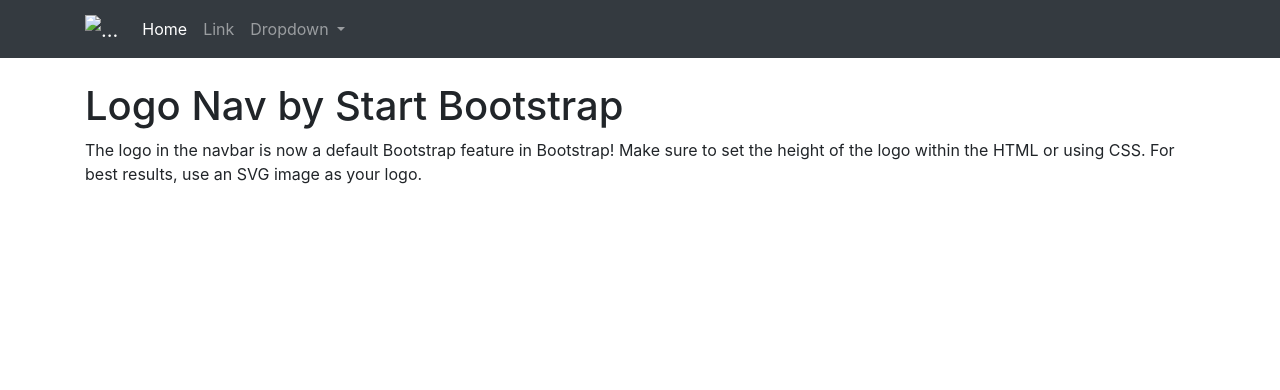
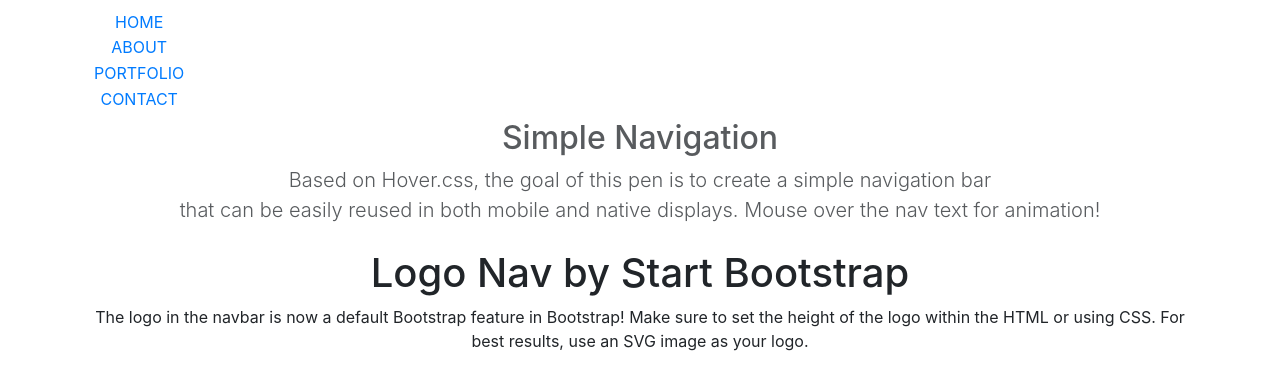
Before and after one commit to HarshaNyshadham/TPL, a Flask app: page / in a window 1280 px wide. Shown: the top 390 px of the page. Run offline with Flask 2, Linux system fonts and the light colour scheme; some libraries are stand-ins or nearby versions.

Commit message:
created css

```diff
--- /dev/null
+++ b/static/css/template.css
@@ -0,0 +1,111 @@
+
+.hoverable{
+  display:inline-block;
+  backface-visibility: hidden;
+  vertical-align: middle;
+  position:relative;
+  box-shadow: 0 0 1px rgba(0,0,0,0);
+  tranform: translateZ(0);
+  transition-duration: .3s;
+  transition-property:transform;
+}
+
+.hoverable:before{
+  position:absolute;
+  pointer-events: none;
+  z-index:-1;
+  content: '';
+  top: 100%;
+  left: 5%;
+  height:10px;
+  width:90%;
+  opacity:0;
+  background: -webkit-radial-gradient(center, ellipse, rgba(255, 255, 255, 0.35) 0%, rgba(255, 255, 255, 0) 80%);
+  background: radial-gradient(ellipse at center, rgba(255, 255, 255, 0.35) 0%, rgba(255, 255, 255, 0) 80%);
+  /* W3C */
+  transition-duration: 0.3s;
+  transition-property: transform, opacity;
+}
+
+.hoverable:hover, .hoverable:active, .hoverable:focus{
+  transform: translateY(-5px);
+}
+.hoverable:hover:before, .hoverable:active:before, .hoverable:focus:before{
+  opacity: 1;
+  transform: translateY(-5px);
+}
+
+
+
+@keyframes bounce-animation {
+  16.65% {
+    -webkit-transform: translateY(8px);
+    transform: translateY(8px);
+  }
+
+  33.3% {
+    -webkit-transform: translateY(-6px);
+    transform: translateY(-6px);
+  }
+
+  49.95% {
+    -webkit-transform: translateY(4px);
+    transform: translateY(4px);
+  }
+
+  66.6% {
+    -webkit-transform: translateY(-2px);
+    transform: translateY(-2px);
+  }
+
+  83.25% {
+    -webkit-transform: translateY(1px);
+    transform: translateY(1px);
+  }
+
+  100% {
+    -webkit-transform: translateY(0);
+    transform: translateY(0);
+  }
+}
+
+.bounce {
+  animation-name: bounce-animation;
+  animation-duration: 2s;
+}
+
+
+
+/*everything below here is just setting up the page, so dont worry about it */
+
+
+@media (min-width: 768px) {
+  .navbar{
+    text-align: center !important;
+    float: none;
+    display: inline-block;
+  }
+}
+
+body {
+  background-color: rgba(0,0,0,1);
+  font-weight:600;
+  text-align:center !important;
+  color: white;
+}
+
+nav {
+  background: none !important;
+  text-transform:uppercase;
+  li {
+    margin-left: 3em;
+    margin-right: 3em;
+    a{
+      transition: .5s color ease-in-out;
+    }
+  }
+}
+
+.page-title {
+  opacity: .75 !important;
+}
--- a/templates/index.html
+++ b/templates/index.html
@@ -5,47 +5,36 @@
   <meta charset="utf-8">
   <meta name="viewport" content="width=device-width, initial-scale=1, shrink-to-fit=no">
 
+  <link rel="stylesheet" href="/static/css/template.css?v=1.1">
     <!-- Bootstrap CSS -->
-
   <link rel="stylesheet" href="https://stackpath.bootstrapcdn.com/bootstrap/4.3.1/css/bootstrap.min.css" integrity="sha384-ggOyR0iXCbMQv3Xipma34MD+dH/1fQ784/j6cY/iJTQUOhcWr7x9JvoRxT2MZw1T" crossorigin="anonymous">
 
 </head>
 <body>
 
 <!-- Navigation -->
-<nav class="navbar navbar-expand-lg navbar-dark bg-dark static-top">
-  <div class="container">
-    <a class="navbar-brand" href="#">
-      <img src="https://placeholder.pics/svg/150x50/888888/EEE/Logo" alt="..." height="36">
-    </a>
-    <button class="navbar-toggler" type="button" data-bs-toggle="collapse" data-bs-target="#navbarSupportedContent" aria-controls="navbarSupportedContent" aria-expanded="false" aria-label="Toggle navigation">
-      <span class="navbar-toggler-icon"></span>
-    </button>
-    <div class="collapse navbar-collapse" id="navbarSupportedContent">
-      <ul class="navbar-nav ms-auto">
-        <li class="nav-item">
-          <a class="nav-link active" aria-current="page" href="#">Home</a>
-        </li>
-        <li class="nav-item">
-          <a class="nav-link" href="#">Link</a>
-        </li>
-        <li class="nav-item dropdown">
-          <a class="nav-link dropdown-toggle" href="#" id="navbarDropdown" role="button" data-bs-toggle="dropdown" aria-expanded="false">
-            Dropdown
-          </a>
-          <ul class="dropdown-menu dropdown-menu-end" aria-labelledby="navbarDropdown">
-            <li><a class="dropdown-item" href="#">Action</a></li>
-            <li><a class="dropdown-item" href="#">Another action</a></li>
-            <li>
-              <hr class="dropdown-divider">
-            </li>
-            <li><a class="dropdown-item" href="#">Something else here</a></li>
-          </ul>
-        </li>
+<div class="container-fluid">
+  <nav class="navbar navbar-inverse">
+    <div class="container-fluid">
+      <ul class="nav navbar-nav">
+        <li><a id="len1" class="hoverable" href="#">Home</a></li>
+        <li><a id="len2" class="hoverable" href="#">About</a></li>
+        <li><a id="len3" class="hoverable" href="#">Portfolio</a></li>
+        <li><a id="len4" class="hoverable" href="#">Contact</a></li>
       </ul>
     </div>
+  </nav>
+  <div id="what-the-hell-is-this">
+    <div class="page-title">
+      <h2>Simple Navigation</h2>
+      <p class="lead">
+        Based on Hover.css, the goal of this pen
+        is to create a simple navigation bar <br />
+        that can be easily reused in both mobile and native displays. Mouse over the nav text for animation!
+      </p>
+    </div>
   </div>
-</nav>
+</div>
 
 
 
@@ -62,6 +51,21 @@
   <script src="https://code.jquery.com/jquery-3.3.1.slim.min.js" integrity="sha384-q8i/X+965DzO0rT7abK41JStQIAqVgRVzpbzo5smXKp4YfRvH+8abtTE1Pi6jizo" crossorigin="anonymous"></script>
 <script src="https://cdnjs.cloudflare.com/ajax/libs/popper.js/1.14.7/umd/popper.min.js" integrity="sha384-UO2eT0CpHqdSJQ6hJty5KVphtPhzWj9WO1clHTMGa3JDZwrnQq4sF86dIHNDz0W1" crossorigin="anonymous"></script>
 <script src="https://stackpath.bootstrapcdn.com/bootstrap/4.3.1/js/bootstrap.min.js" integrity="sha384-JjSmVgyd0p3pXB1rRibZUAYoIIy6OrQ6VrjIEaFf/nJGzIxFDsf4x0xIM+B07jRM" crossorigin="anonymous"></script>
+<script>$(function(){
+  var str = '#len'; //increment by 1 up to 1-nelemnts
+  $(document).ready(function(){
+    var i, stop;
+    i = 1;
+    stop = 4; //num elements
+    setInterval(function(){
+      if (i > stop){
+        return;
+      }
+      $('#len'+(i++)).toggleClass('bounce');
+    }, 500)
+  });
+});</script>
+
 </body>
 
 
```
